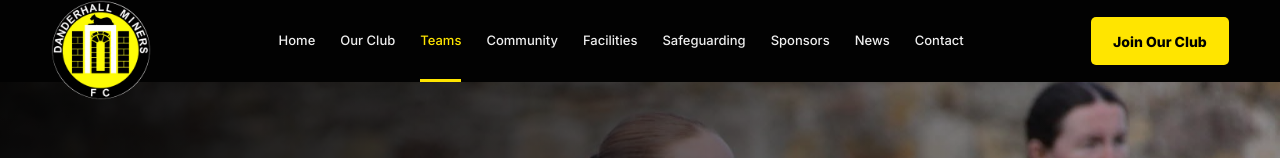
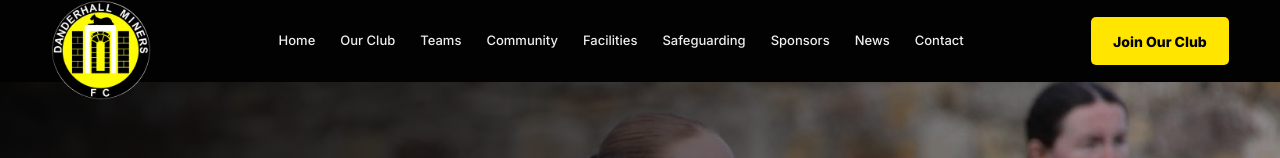
Before and after one commit to Gavindotcom/Danderhall-Miners-Football-Club, a Next.js app: page /teams/womens in a window 1280 px wide. Shown: the top 158 px of the page. Built offline with nearby package versions, Linux system fonts and the light colour scheme.

Commit message:
Update page.js

```diff
--- a/app/teams/womens/page.js
+++ b/app/teams/womens/page.js
@@ -1,3 +1,4 @@
+import Header from "../../components/Header";
 import {
   ArrowRight,
   CalendarDays,
@@ -17,35 +18,7 @@ export default function WomensTeamPage() {
     <main>
 
       {/* NAVIGATION */}
-      <header className="navbar">
-        <div className="nav-inner">
-
-          <a href="/" className="brand">
-            <img
-              src="/images/badge.png"
-              alt="Danderhall Miners Football Club"
-            />
-          </a>
-
-          <nav className="desktop-nav">
-            <a href="/">Home</a>
-            <a href="/our-club">Our Club</a>
-            <a className="active" href="/teams">Teams</a>
-            <a href="/community">Community</a>
-            <a href="/facilities">Facilities</a>
-            <a href="/safeguarding">Safeguarding</a>
-            <a href="/sponsors">Sponsors</a>
-            <a href="/news">News</a>
-            <a href="/contact">Contact</a>
-          </nav>
-
-          <a href="/contact" className="btn btn-yellow nav-button">
-            Join Our Club
-          </a>
-
-        </div>
-      </header>
-
+    <Header />
 
       {/* HERO */}
       <section className="womens-hero">
```
